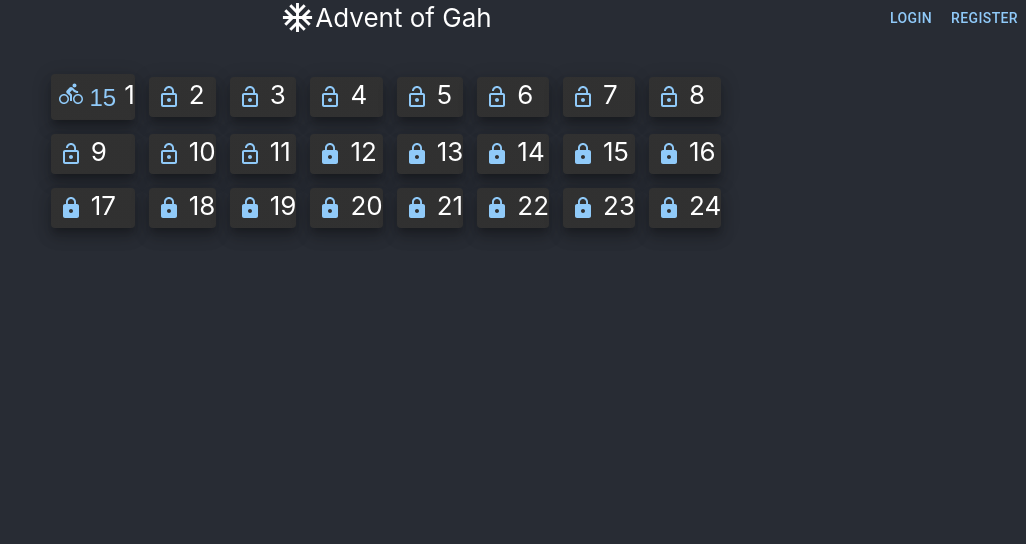
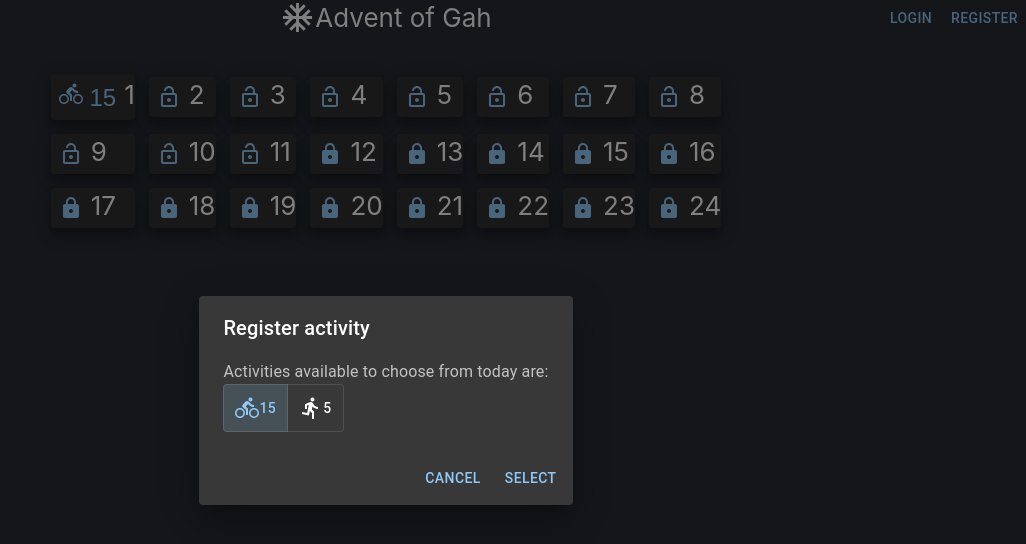
Before and after one commit to bjuv0/adventofgah, a React (Create React App) app in the folder frontend/: page / in a window 1280 px wide. Both pictures are taken after a click on the button "15". Shown: the top 544 px of the page, without its empty margins (254-1280 px from the left). Built offline with nearby package versions, Linux system fonts and the light colour scheme.

Commit message:
Implemented activity selection partly in a dialog
Partly started implementing login dialog as well

Signed-off-by: rainysaturday <rainysaturday@github>

```diff
--- a/frontend/src/App.tsx
+++ b/frontend/src/App.tsx
@@ -1,8 +1,8 @@
 import './App.css';
-import { renderCalendar } from './calendar';
+import { Calendar } from './calendar';
 import { createTheme, ThemeProvider } from '@mui/material';
 import AcUnitIcon from '@mui/icons-material/AcUnit';
-import { renderUserBar } from './user';
+import { UserBar } from './user';
 
 function App() {
   const darkTheme = createTheme({
@@ -21,9 +21,9 @@ function App() {
           </span>
           <div>
             <br />
-            { renderCalendar() }
+            <Calendar />
           </div>
-          { renderUserBar() }
+          <UserBar />
         </header>
       </ThemeProvider>
     </div>
--- a/frontend/src/calendar.tsx
+++ b/frontend/src/calendar.tsx
@@ -1,35 +1,85 @@
-import { IconButton, Paper } from "@mui/material";
+import { Button, Dialog, DialogActions, DialogContent, DialogContentText, DialogTitle, IconButton, Paper, TextField, ToggleButton, ToggleButtonGroup } from "@mui/material";
 import LockIcon from '@mui/icons-material/Lock';
 import LockOpenIcon from '@mui/icons-material/LockOpen';
 import { Activity, renderActivity } from "./activity";
+import React from "react";
 
-export function renderCalendar(): React.ReactFragment {
+export function Calendar() {
+    const [registeringActivity, setRegisteringActivity] = React.useState(false);
+    const [currentlyOpenedDay, setCurrentlyOpenedDay] = React.useState(0);
+
+    const openRegisterActivityDialog = (day: Date) => {
+        setCurrentlyOpenedDay(day.getDate());
+        setRegisteringActivity(true);
+    }
+    const closeRegisterActivityDialog = () => {
+        setRegisteringActivity(false);
+    }
+
     const days = [];
     for (let i = 1; i <= 24; i++) {
         days.push(new Date(`2021-12-${i}`));
     }
     return (
+        <div>
         <table>
             <tr>
-                { days.slice(0, 8).map(d => (<td>{renderDay(d)}</td>)) }
+                { days.slice(0, 8).map(d => (<td>{renderDay(d, openRegisterActivityDialog)}</td>)) }
             </tr>
             <tr>
-                { days.slice(8, 16).map(d => (<td>{renderDay(d)}</td>)) }
+                { days.slice(8, 16).map(d => (<td>{renderDay(d, openRegisterActivityDialog)}</td>)) }
             </tr>
             <tr>
-                { days.slice(16, 24).map(d => (<td>{renderDay(d)}</td>)) }
+                { days.slice(16, 24).map(d => (<td>{renderDay(d, openRegisterActivityDialog)}</td>)) }
             </tr>
         </table>
+        <Dialog open={registeringActivity} onClose={closeRegisterActivityDialog}>
+            <DialogTitle>Register activity</DialogTitle>
+            <DialogContent>
+            <DialogContentText>
+                Activities available to choose from today are:
+            </DialogContentText>
+            { CurrentDayActivities(currentlyOpenedDay) }
+            </DialogContent>
+            <DialogActions>
+            <Button onClick={closeRegisterActivityDialog}>Cancel</Button>
+            <Button onClick={closeRegisterActivityDialog}>Select</Button>
+            </DialogActions>
+        </Dialog>
+        </div>
     );
 }
 
-function renderDay(day: Date): React.ReactFragment {
+function CurrentDayActivities(dayOfDec: number): React.ReactFragment {
+    const availableActivities: ActivityInfo[] = getAvailableActivities(dayOfDec);
+    const [selectedActivity, setSelectedActivity] = React.useState(Activity[availableActivities[0].activity])
+
+    const handleChangedActivity = (event: any, newActivity: string) => {
+        setSelectedActivity(newActivity);
+    }
+
+    return (
+        <ToggleButtonGroup
+            color="primary"
+            value={selectedActivity}
+            exclusive
+            onChange={handleChangedActivity}
+            >
+            { availableActivities.map(a => {
+                const asString = Activity[a.activity];
+                return <ToggleButton value={asString}>{renderActivity(a.activity)} { a.value }</ToggleButton>;
+            }) }
+        </ToggleButtonGroup>
+    );
+}
+
+function renderDay(day: Date, openRegisterActivityDialog: (day: Date) => void): React.ReactFragment {
     const locked: boolean = isLocked(day);
     const loggedActivity = getLoggedActivityInfo(day);
     return (
         <div className="calendar-day">
             <Paper elevation={10} >
-                <IconButton color="primary" aria-label="open-day" onClick={clickedDay} id={day.toISOString()}>
+                <IconButton color="primary" aria-label="open-day" onClick={locked ? clickedDay : () => openRegisterActivityDialog(day) } id={day.toISOString()}>
                     { locked ?
                             <LockIcon></LockIcon>
                         :
@@ -53,6 +103,7 @@ function clickedDay(event: React.MouseEvent<HTMLButtonElement>) {
     let clickedDate = new Date(event.currentTarget.id);
     if (!isLocked(clickedDate)) {
         alert('hmmm!');
+
     }
 }
 
@@ -66,6 +117,10 @@ interface ActivityInfo {
     value: number;
 }
 
+
+/* Server request functions below TODO */
+
+
 function getLoggedActivityInfo(day: Date): ActivityInfo | undefined {
     // TODO actually read from server
     if (day.getDate() === 1) {
@@ -74,3 +129,11 @@ function getLoggedActivityInfo(day: Date): ActivityInfo | undefined {
         return undefined;
     }
 }
+
+function getAvailableActivities(dayOfDec: number): ActivityInfo[] {
+    // TODO, for now always just return same list
+    return [
+        { activity: Activity.BIKE, value: 15 },
+        { activity: Activity.RUN, value: 5 },
+    ];
+}
--- a/frontend/src/user.tsx
+++ b/frontend/src/user.tsx
@@ -1,19 +1,61 @@
-import { Button } from "@mui/material";
+import { Button, Dialog, DialogActions, DialogContent, DialogTitle, TextField } from "@mui/material";
+import React from "react";
 import './user.css';
 
-export function renderUserBar(): React.ReactFragment {
+export function UserBar() {
+    const [loginDialogOpen, setLoginDialogOpen] = React.useState(false);
+
+    const openLoginDialog = () => {
+        setLoginDialogOpen(true);
+    }
+
     return (
         <div className="floating-user-bar">
-            <Button onClick={loginUser}>Login</Button>
+            <Button onClick={openLoginDialog}>Login</Button>
             <Button onClick={registerUser}>Register</Button>
+            { LoginDialog(loginDialogOpen, setLoginDialogOpen) }
         </div>
     )
 }
 
-function loginUser() {
-    alert(`todo login`);
-}
 
 function registerUser() {
     alert(`todo register`);
 }
+
+function LoginDialog(loginDialogOpen: boolean, setLoginDialogOpen: (open: boolean) => void): React.ReactFragment {
+
+    const handleClose = () => {
+        setLoginDialogOpen(false);
+    }
+
+    return (
+        <Dialog open={loginDialogOpen} onClose={handleClose}>
+            <DialogTitle>Login</DialogTitle>
+            <DialogContent>
+            <TextField
+                autoFocus
+                margin="dense"
+                id="name"
+                label="Username"
+                type="email"
+                fullWidth
+                variant="standard"
+            />
+            <TextField
+                autoFocus
+                margin="dense"
+                id="name"
+                label="password"
+                type="password"
+                fullWidth
+                variant="standard"
+            />
+            </DialogContent>
+            <DialogActions>
+            <Button onClick={handleClose}>Cancel</Button>
+            <Button onClick={handleClose}>Login</Button>
+            </DialogActions>
+        </Dialog>
+    );
+}
```
